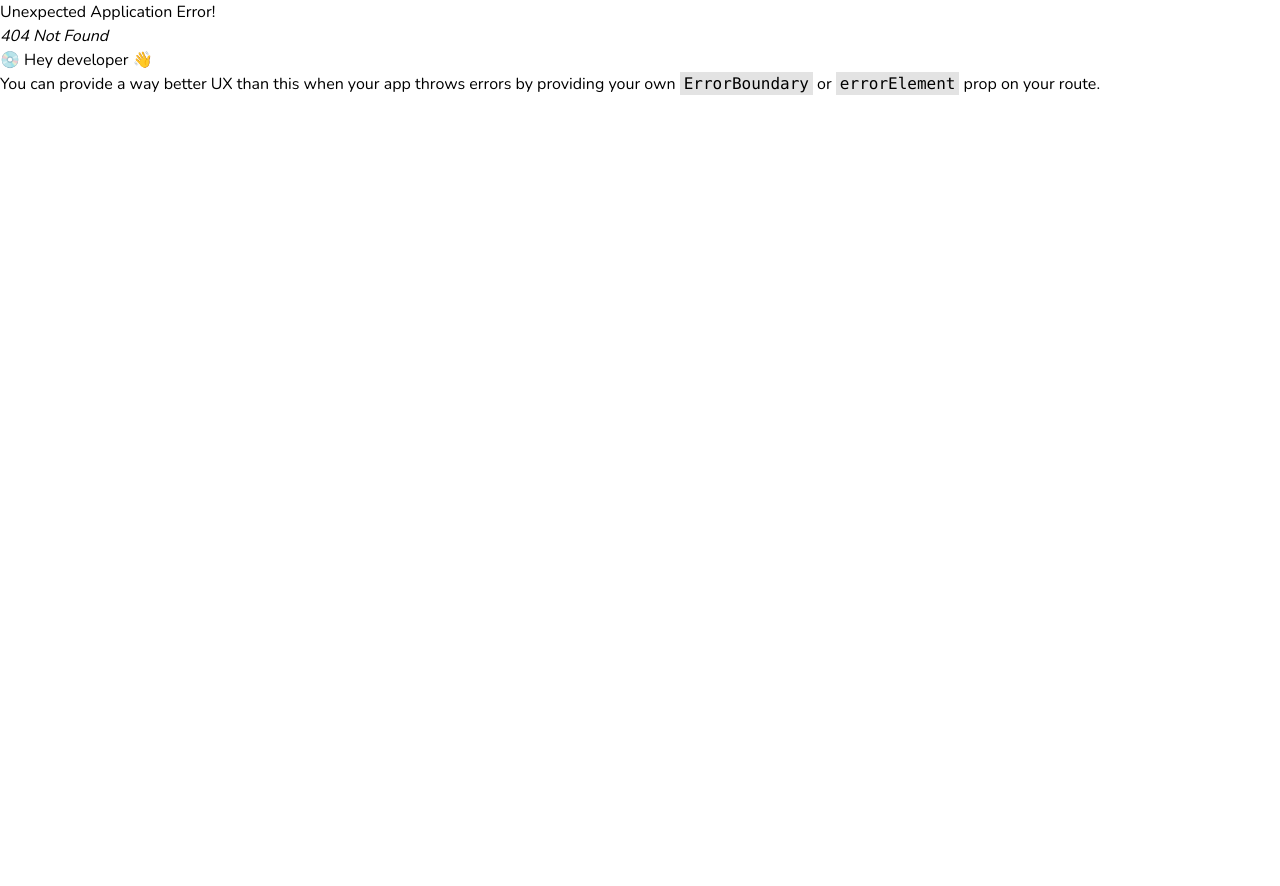
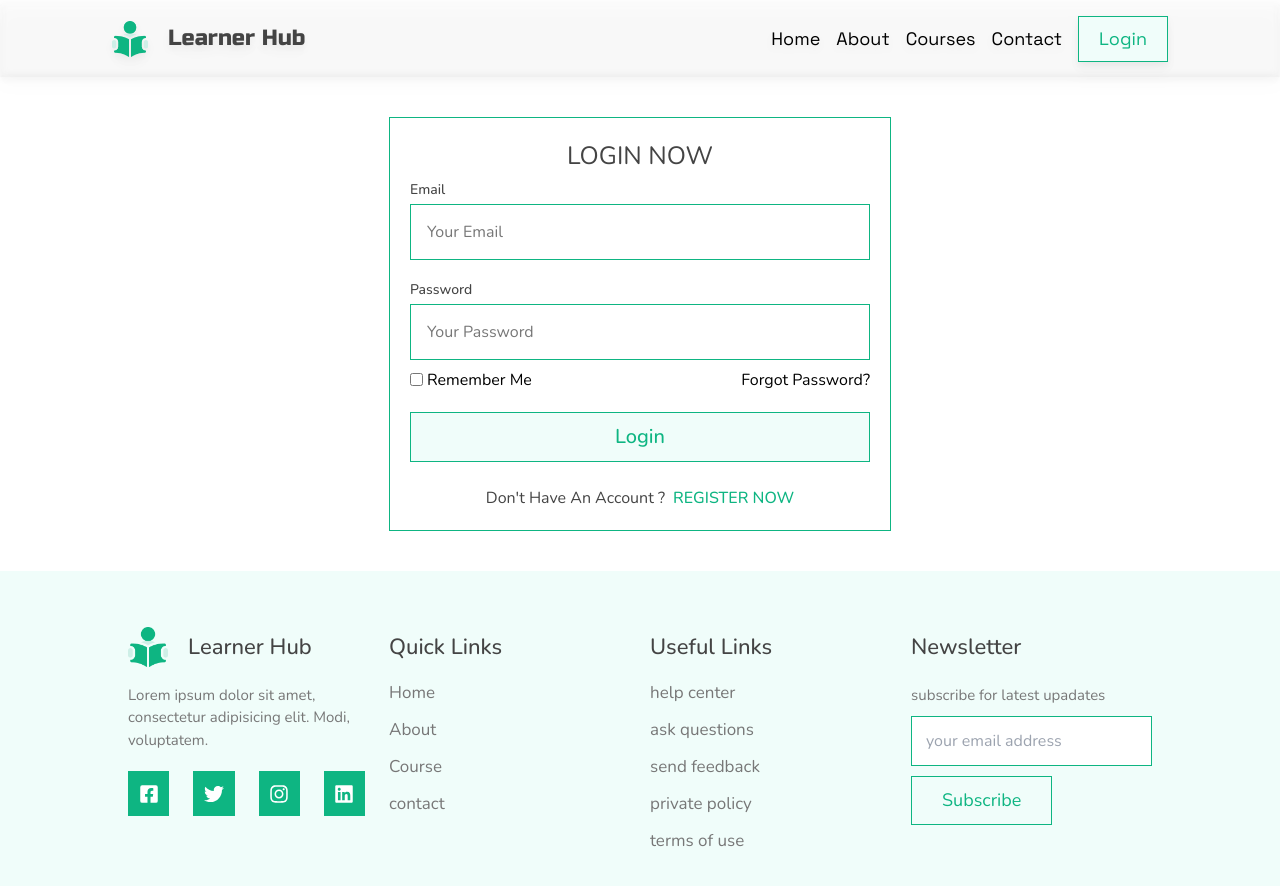
Before and after one commit to ronymia/learner-hub-client, a React (Create React App) app: page /auth/login in a window 1280 px wide. Before the commit this address had no page. Shown: the top 886 px of the page. Before the commit the page ends 800 px from the top, so only its background shows below. Built offline with nearby package versions, Linux system fonts and the light colour scheme; the HTML template or start-up script is replaced by a standard one.

Commit message:
login page

```diff
--- a/src/components/Navbar.jsx
+++ b/src/components/Navbar.jsx
@@ -76,7 +76,7 @@ const Navbar = () => {
                                     {link.title}
                                 </NavLink>)
                         }
-                        <Link className="btn py-2 px-5" to="/login">Login</Link>
+                        <Link className="btn py-2 px-5" to="/auth/login">Login</Link>
                     </div>
                 </div>
             </nav>
--- a/src/pages/Login.jsx
+++ /dev/null
@@ -1,11 +0,0 @@
-import React from 'react';
-
-const login = () => {
-    return (
-        <section className="">
-
-        </section >
-    )
-}
-
-export default login;
--- a/src/pages/Register.jsx
+++ /dev/null
@@ -1,11 +0,0 @@
-import React from 'react';
-
-const Register = () => {
-    return (
-        <section className="">
-
-        </section>
-    )
-}
-
-export default Register;
--- a/src/pages/auth/Login.jsx
+++ b/src/pages/auth/Login.jsx
@@ -3,8 +3,9 @@ import { Link } from 'react-router-dom';
 
 const login = () => {
     return (
-        <section className="w-full flex items-center justify-center my-10">
-            <form className="borderBox p-5">
+        <section className="w-full flex flex-col items-center justify-center my-10">
+            <div className="borderBox p-5 flex flex-col items-center justify-center gap-6">
+                <form className=" ">
                     <h3 className="text-[25px] uppercase text-dimBlack pb-1 block text-center">login now</h3>
                     {/* email  */}
                     <div className="flex flex-col items-start gap-1">
@@ -17,17 +18,28 @@ const login = () => {
                         <input type="password" placeholder="your password" className="outline-none w-[460px] h-14 borderBox py-3 px-4 placeholder:capitalize placeholder:text-lightColor" />
                     </div>
                     {/* checkBox  */}
-                <div className=" flex items-center justify-between">
+                    <div className=" flex items-center justify-between capitalize">
                         <div className="flex items-center justify-center gap-1">
-                        <input type="checkbox" name="" id="remember-me" />
+                            <input type="checkbox" name="checkBox" />
                             <span >remember me</span>
                         </div>
-                    <Link >forgot password?</Link>
+                        <Link className="hover:underline">forgot password?</Link>
                     </div>
                     <button type="submit" className="btn py-[10px] px-[30px] w-full mt-5 text-xl font-medium">
                         login
                     </button>
                 </form>
+                {/* navigate to register page */}
+                <h3 className="capitalize text-dimBlack">
+                    don't have an account ?
+                    <Link
+                        to={"/auth/register"}
+                        className="text-primary font-medium hover:underline ml-2 uppercase"
+                    >
+                        register now
+                    </Link>
+                </h3>
+            </div>
         </section >
     )
 }
--- a/src/pages/index.js
+++ b/src/pages/index.js
@@ -2,8 +2,8 @@ import Home from './Home';
 import About from './About';
 import Courses from './Courses';
 import Contact from './Contact';
-import Login from './Login';
-import Register from './Register';
+import Login from './auth/Login';
+import Register from './auth/Register';
 
 
 
```
Also changed, not shown: src/routes/Routes/Routes.js (+9 -1 lines). Lines whose indentation alone changed are shown as unchanged.
